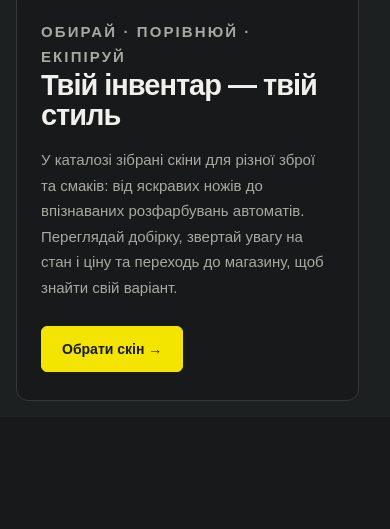
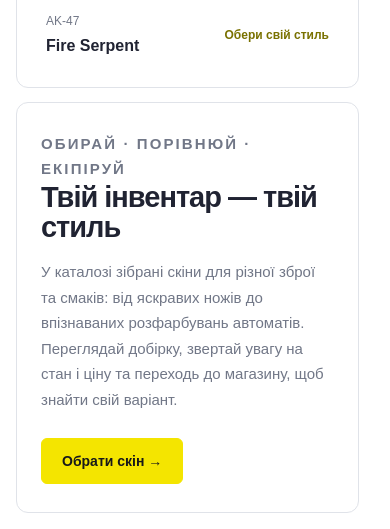
Before and after one commit to illuwka/lab03, a Flask app: page / in a window 390 px wide. Shown: the part 1024-1553 px from the top of the page. Before the commit the page ends 1425 px from the top, so only its background shows below. Run offline with Flask 3, Linux system fonts and the light colour scheme.

Commit message:
Тепер головна сторінка в білій темі

```diff
--- a/templates/home.html
+++ b/templates/home.html
@@ -4,31 +4,30 @@
 
 {% block extra_head %}
 <style>
-  body.bg-gray-100 { margin: 0; color: #e9e8e4; background: #1d2021; font-family: Arial, sans-serif; }
+  body.bg-gray-100 { margin: 0; color: #202332; background: #fff; font-family: Arial, sans-serif; }
   nav a:hover { color: #f4e500 !important; }
   nav .container > div a:first-child { color: #f4e500; }
   .home-page { width: 100%; }
   .home-grid { display: grid; grid-template-columns: repeat(12, minmax(0, 1fr)); gap: 22px; }
-  .home-copy, .skin-feature { min-height: 280px; overflow: hidden; border: 1px solid #343839; border-radius: 12px; }
-  .home-copy { display: flex; flex-direction: column; justify-content: center; padding: clamp(24px, 4vw, 52px); background: #17191a; }
+  .home-copy, .skin-feature { min-height: 280px; overflow: hidden; border: 1px solid #e0e3e9; border-radius: 12px; background: #fff; }
+  .home-copy { display: flex; flex-direction: column; justify-content: center; padding: clamp(24px, 4vw, 52px); }
   .home-copy--intro, .home-copy--about { grid-column: span 7; }
   .skin-feature--top, .skin-feature--bottom { grid-column: span 5; }
-  .home-kicker { margin: 0 0 14px; color: #f4e500; font-size: 13px; font-weight: 700; letter-spacing: .14em; text-transform: uppercase; }
-  .home-copy h1, .home-copy h2 { max-width: 680px; margin: 0 0 16px; color: #f1f0ec; font-size: clamp(30px, 4.2vw, 54px); font-weight: 800; line-height: 1.06; letter-spacing: -.035em; }
+  .home-kicker { margin: 0 0 14px; color: #797100; font-size: 13px; font-weight: 700; letter-spacing: .14em; text-transform: uppercase; }
+  .home-copy h1, .home-copy h2 { max-width: 680px; margin: 0 0 16px; color: #202332; font-size: clamp(30px, 4.2vw, 54px); font-weight: 800; line-height: 1.06; letter-spacing: -.035em; }
   .home-copy h2 { font-size: clamp(27px, 3.3vw, 42px); }
-  .home-copy p { max-width: 590px; margin: 0; color: #a9a8a2; font-size: 17px; line-height: 1.7; }
+  .home-copy p { max-width: 590px; margin: 0; color: #717787; font-size: 17px; line-height: 1.7; }
   .home-actions { display: flex; flex-wrap: wrap; gap: 12px; margin-top: 26px; }
   .home-button { display: inline-flex; align-items: center; justify-content: center; min-height: 46px; padding: 0 20px; border: 1px solid #f4e500; border-radius: 6px; color: #17191a !important; background: #f4e500; font-size: 14px; font-weight: 700; text-decoration: none; transition: background .2s ease, transform .2s ease; }
   .home-button:hover { background: #fff34a; transform: translateY(-2px); }
   .home-button--secondary { color: #f1f0ec !important; background: transparent; }
   .home-button--secondary:hover { color: #17191a !important; }
-  .skin-feature { position: relative; display: flex; align-items: center; justify-content: center; min-height: 280px; padding: 24px; background: #232728; }
-  .skin-feature img { display: block; width: 100%; height: 230px; object-fit: contain; filter: drop-shadow(0 16px 20px rgb(0 0 0 / 28%)); transition: transform .25s ease; }
-  .skin-feature:hover img { transform: scale(1.045); }
-  .skin-caption { position: absolute; right: 18px; bottom: 16px; left: 18px; display: flex; align-items: end; justify-content: space-between; gap: 12px; padding: 12px 14px; border: 1px solid rgb(255 255 255 / 8%); border-radius: 8px; background: rgb(20 22 23 / 90%); }
-  .skin-type { color: #a9a8a2; font-size: 12px; }
-  .skin-name { margin-top: 4px; color: #f1f0ec; font-size: 16px; font-weight: 700; }
-  .skin-badge { flex: 0 0 auto; color: #f4e500; font-size: 12px; font-weight: 700; }
+  .skin-feature { display: flex; flex-direction: column; align-items: stretch; justify-content: flex-start; }
+  .skin-feature img { display: block; width: 100%; height: 200px; padding: 12px; object-fit: contain; background: #eceef2; }
+  .skin-caption { display: flex; flex: 1; align-items: center; justify-content: space-between; gap: 12px; padding: 13px; }
+  .skin-type { color: #717787; font-size: 12px; }
+  .skin-name { margin-top: 4px; color: #202332; font-size: 16px; font-weight: 700; }
+  .skin-badge { flex: 0 0 auto; color: #797100; font-size: 12px; font-weight: 700; }
   @media (max-width: 760px) {
     .home-grid { grid-template-columns: 1fr; gap: 14px; }
     .home-copy--intro, .home-copy--about, .skin-feature--top, .skin-feature--bottom { grid-column: auto; }
```
